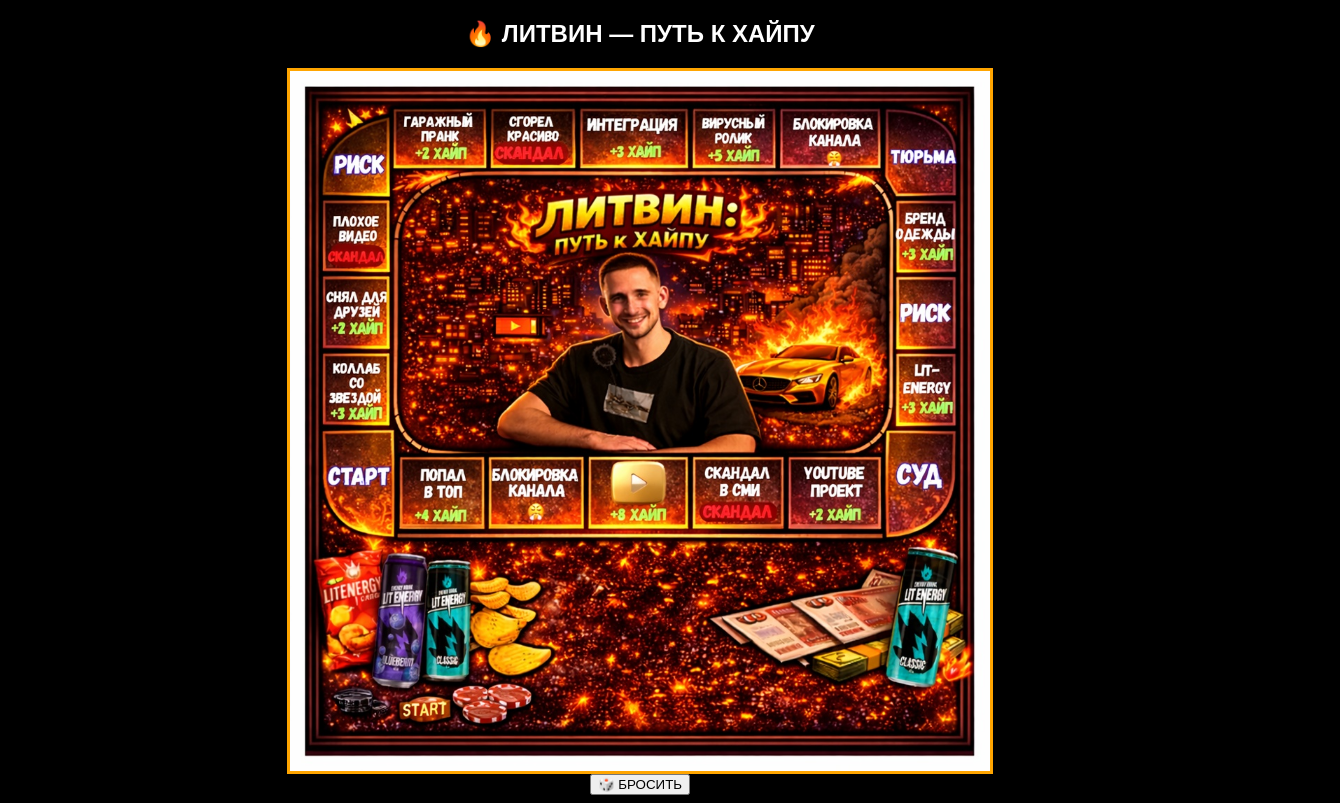
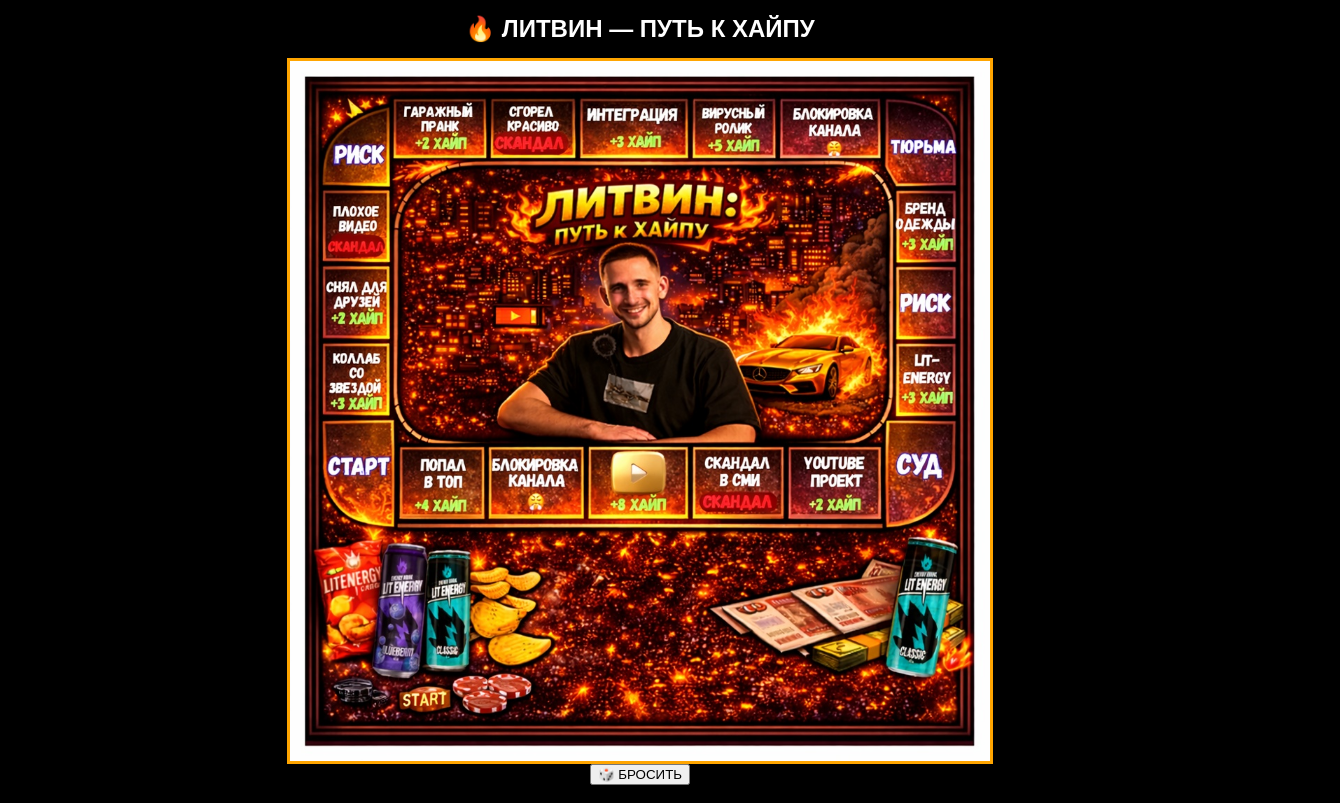
Before and after one commit to pupinupi/Litvin-game-hype-, a website: page public/game.html in a window 1280 px wide. Shown: the whole page, 1340 px wide, since content can reach past the window. Drawn offline with nearby package versions, Linux system fonts and the light colour scheme; no server answers.

Commit message:
Update style.css

```diff
--- a/public/style.css
+++ b/public/style.css
@@ -3,20 +3,36 @@ background:#000;
 color:white;
 text-align:center;
 font-family:Arial;
+margin:0;
 }
 
+h2{
+margin:15px;
+}
+
+/* ПОЛЕ */
 #board{
 width:90vw;
 max-width:700px;
 aspect-ratio:1/1;
 margin:auto;
-background:url("board.jpg") center/cover no-repeat;
+border:3px solid orange;
 position:relative;
-border:3px solid orange;
+
+/* 🔥 ВАЖНО */
+background-image:url("/board.jpg");
+background-size:contain;
+background-position:center;
+background-repeat:no-repeat;
+background-color:black;
 }
 
+/* CANVAS */
 canvas{
 position:absolute;
+top:0;
+left:0;
 width:100%;
 height:100%;
+pointer-events:none;
 }
```
